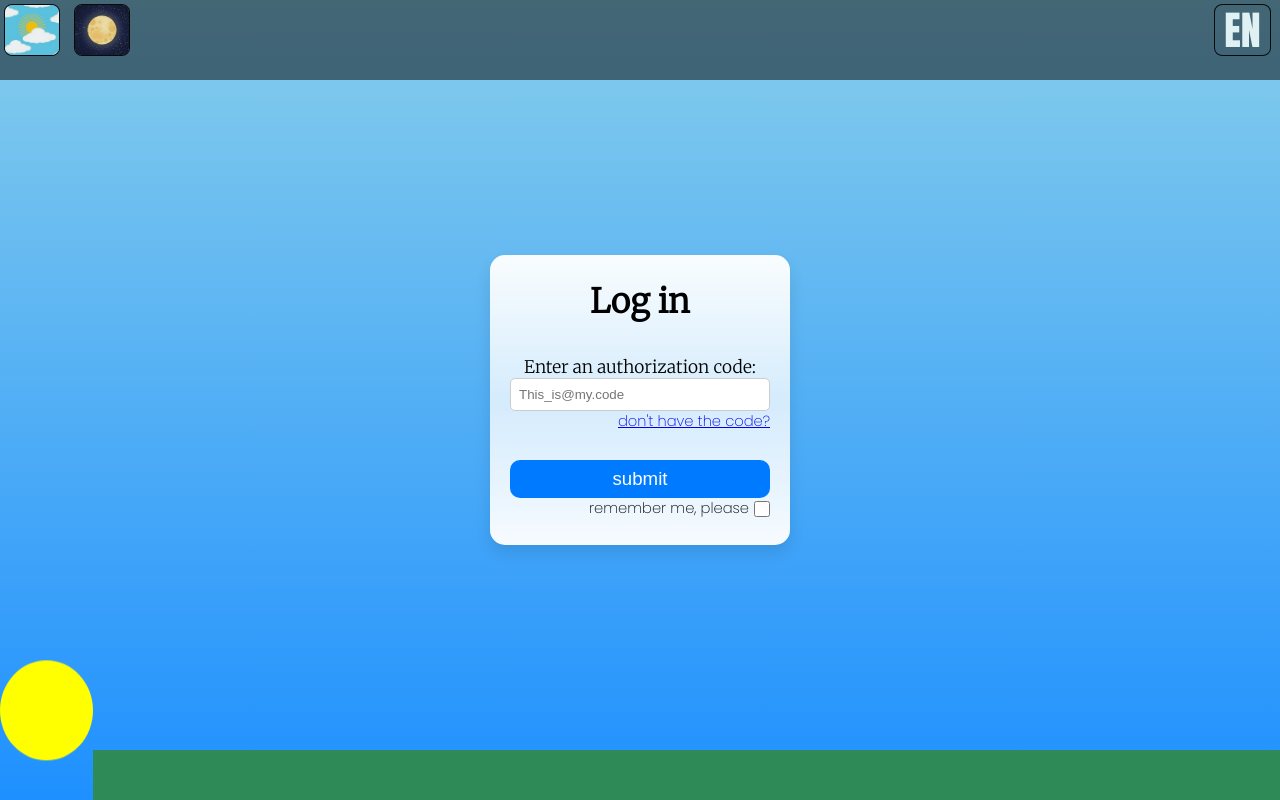
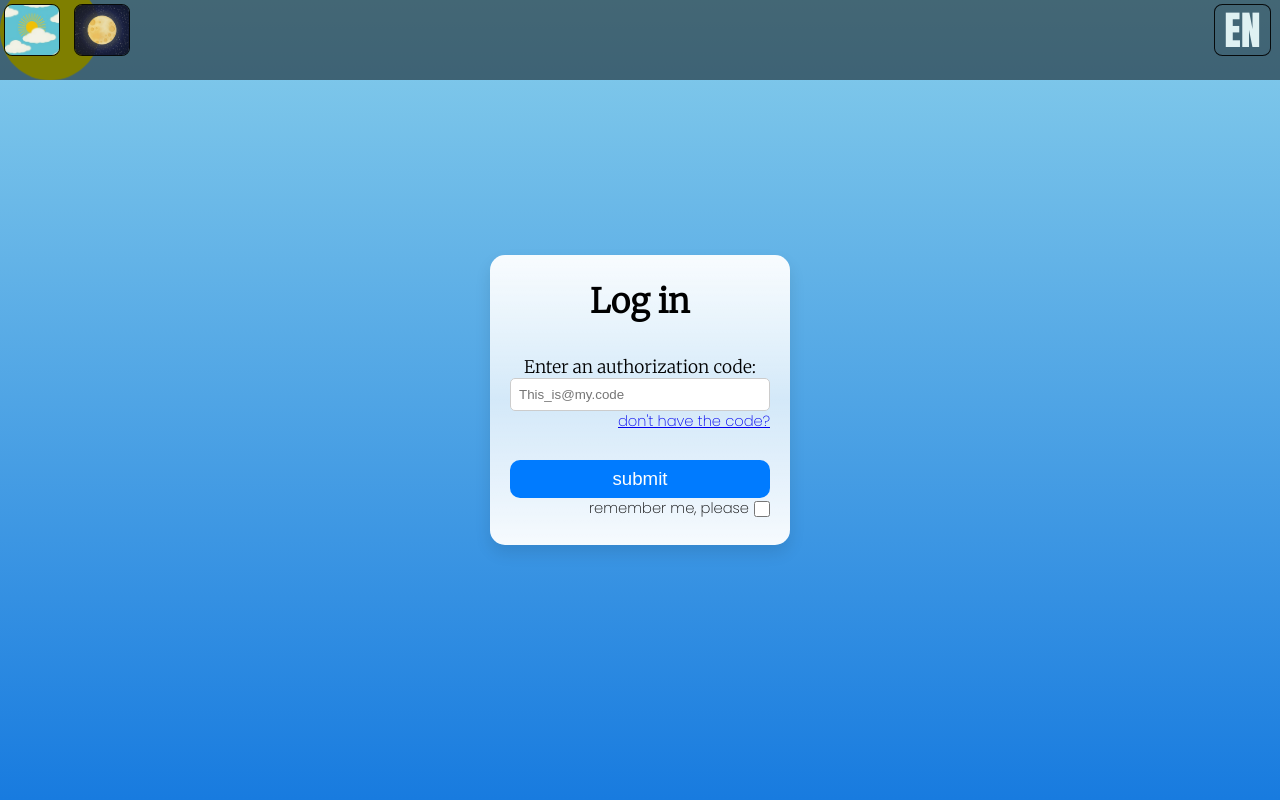
Before and after one commit to vodyaraman/projectBCF, a React (Create React App) app in the folder BC-app/: page / in a window 1280 px wide. Built offline with nearby package versions, Linux system fonts and the light colour scheme.

Commit message:
The update i'm very proud of
- Made stable gradient changing themes

```diff
--- a/BC-app/src/components/background/dark-theme-bg/night-bg.css
+++ b/BC-app/src/components/background/dark-theme-bg/night-bg.css
@@ -1,24 +1,34 @@
 * {
   margin: 0px;
 }
+
 @keyframes twinkling {
-    0% { opacity: 0.5; }
-    50% { opacity: 1; }
-    100% { opacity: 0.5; }
+  0% {
+    opacity: 0.5;
   }
 
-#animated-background {
-    z-index: 0;
+  50% {
+    opacity: 1;
+  }
+
+  100% {
+    opacity: 0.5;
+  }
+}
+
+#animated-background-base-night {
+  background: linear-gradient(to bottom,  #87CEEB, #187bdf);
   position: fixed;
-    top: 0;
-    left: 0;
   width: 100%;
   height: 100%;
-    background: linear-gradient(to bottom, #001e3c, #01446e);
   overflow: hidden;
 }
-#animated-background-night{
-  z-index: 1;
+
+#animated-background-night {
+  background: linear-gradient(to bottom, #0e659b, #001e3c);
+  display: flex;
+  width: 100%;
+  height: 100%;
 }
 
 .star {
@@ -29,20 +39,26 @@
   position: absolute;
   animation: twinkling 3s infinite alternate;
 }
+
 .falling-star {
   position: absolute;
   width: 4px;
   height: 4px;
   background-color: rgb(247, 242, 197);
-    box-shadow: 0 0 5px rgba(247, 242, 197, 0.8); /* Параметры тени для создания эффекта "хвоста" */
-    animation: tailAnimation 1s linear infinite; /* Анимация хвоста */
+  box-shadow: 2px 2px 5px rgba(243, 189, 42, 0.8);
+  /* Параметры тени для создания эффекта "хвоста" */
+  animation: tailAnimation 1s linear infinite;
+  /* Анимация хвоста */
 }
 
 @keyframes tailAnimation {
   0% {
-      box-shadow: 0 0 5px rgba(247, 242, 197, 0.8); /* Начальные параметры тени */
+    box-shadow: 2px 2px 5px rgba(243, 99, 42, 0.9);
+    /* Начальные параметры тени */
   }
+
   100% {
-      box-shadow: 0 0 30px rgba(255, 255, 255, 0); /* Конечные параметры тени */
+    box-shadow: 0 0 30px rgba(230, 167, 50, 0.5);
+    /* Конечные параметры тени */
   }
 }
--- a/BC-app/src/components/background/dark-theme-bg/night-bg.js
+++ b/BC-app/src/components/background/dark-theme-bg/night-bg.js
@@ -34,10 +34,20 @@ const FallingStar = () => {
     return () => clearTimeout(initialTimeout);
   }, [set]);
 
-  return <animated.div className="falling-star" style={{ transform: props.xy.to((x, y) => `translate(${x}px, ${y}px)`), opacity: props.opacity }} />;
+  return <animated.div className="falling-star" style={{
+    transform: props.xy.to((x, y) => `translate(${x}px, ${y}px)`),
+    opacity: props.opacity
+  }} />;
 };
 
+
 const AnimatedBackgroundNight = () => {
+  const props = useSpring({
+    from: { opacity: 0 },
+    to: { opacity: 1 },
+    config: { duration: 3000 },
+});
+
   const stars = useMemo(
     () =>
       Array.from({ length: 50 }, (_, index) => ({
@@ -50,8 +60,8 @@ const AnimatedBackgroundNight = () => {
   );
 
   return (
-    <div id="animated-background">
-      <div id="animated-background-night">
+    <div id="animated-background-base-night">
+      <animated.div id="animated-background-night" style={props}>
         {stars.map((star) => (
           <animated.div
             key={star.id}
@@ -64,7 +74,7 @@ const AnimatedBackgroundNight = () => {
           />
         ))}
         <FallingStar />
-      </div>
+      </animated.div>
     </div>
   );
 };
--- a/BC-app/src/components/background/light-theme-bg/day-bg.css
+++ b/BC-app/src/components/background/light-theme-bg/day-bg.css
@@ -1,22 +1,27 @@
-#animated-background {
+* {
+    margin: 0px;
+  }
+
+#animated-background-base-day{
     position: fixed;
     width: 100%;
     height: 100%;
     overflow: hidden;
+    background: linear-gradient(to bottom, #0e659b, #001e3c);
 }
 
-    #animated-backgound-day {
+#animated-background-day {
     width: 100%;
     height: 100%;
-    background: linear-gradient(to bottom, #87CEEB, #1E90FF); /* Sky blue gradient */
+    background: linear-gradient(to bottom, #87CEEB, #187bdf);
     display: flex;
-    justify-content: center;
-    align-items: flex-end;
 }
 
 .sun {
     width: 100px;
     height: 100px;
+    top: 30%;
+    right: 30%;
     background: yellow;
     border-radius: 50%;
     margin-bottom: 20px;
@@ -26,13 +31,15 @@
 .grass {
     width: 100%;
     height: 50px;
-    background: #2E8B57; /* Dark green for grass */
+    background: #2E8B57;
+    /* Dark green for grass */
 }
 
 @keyframes floatSun {
     0% {
         transform: translateY(0);
     }
+
     100% {
         transform: translateY(-20px);
     }
--- a/BC-app/src/components/background/light-theme-bg/day-bg.js
+++ b/BC-app/src/components/background/light-theme-bg/day-bg.js
@@ -6,7 +6,7 @@ const AnimatedBackgroundDay = () => {
     const props = useSpring({
         from: { opacity: 0 },
         to: { opacity: 1 },
-config: { duration: 2000 },
+        config: { duration: 3000 },
     });
 
     useEffect(() => {
@@ -14,11 +14,10 @@ useEffect(() => {
     }, []);
 
     return (
-<div id="animated-background">
-<animated.div id="animated-backgound-day" style={props}>
+        <div id="animated-background-base-day">
+            <animated.div id="animated-background-day" style={props}>
                 {/* Your animated day background content goes here */}
                 <div className="sun"></div>
-<div className="grass"></div>
                 {/* Add more elements for the sky, grass, and other details */}
             </animated.div>
         </div>
--- a/BC-app/src/pages/authorisation-page/Authorisation.js
+++ b/BC-app/src/pages/authorisation-page/Authorisation.js
@@ -1,5 +1,7 @@
 import React, { useState, memo, useEffect } from 'react';
 import './Authorisation.css';
+import "../../components/background/dark-theme-bg/night-bg.css";
+import "../../components/background/light-theme-bg/day-bg.css";
 import "../../components/header/header.css";
 import HeaderBase from "../../components/header/Header-base";
 import AnimatedBackgroundNight from "../../components/background/dark-theme-bg/night-bg";
```
Lines whose indentation alone changed are shown as unchanged.
